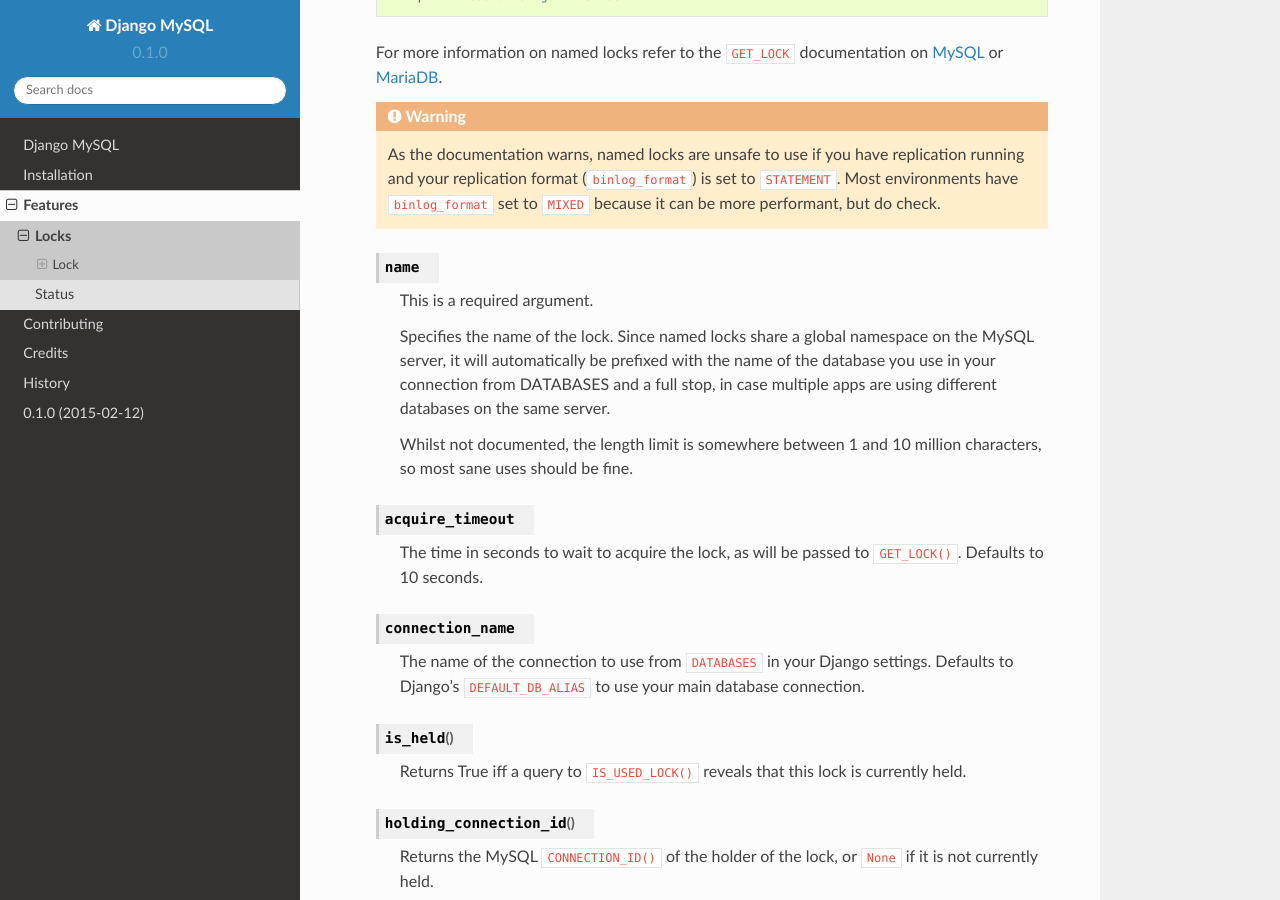
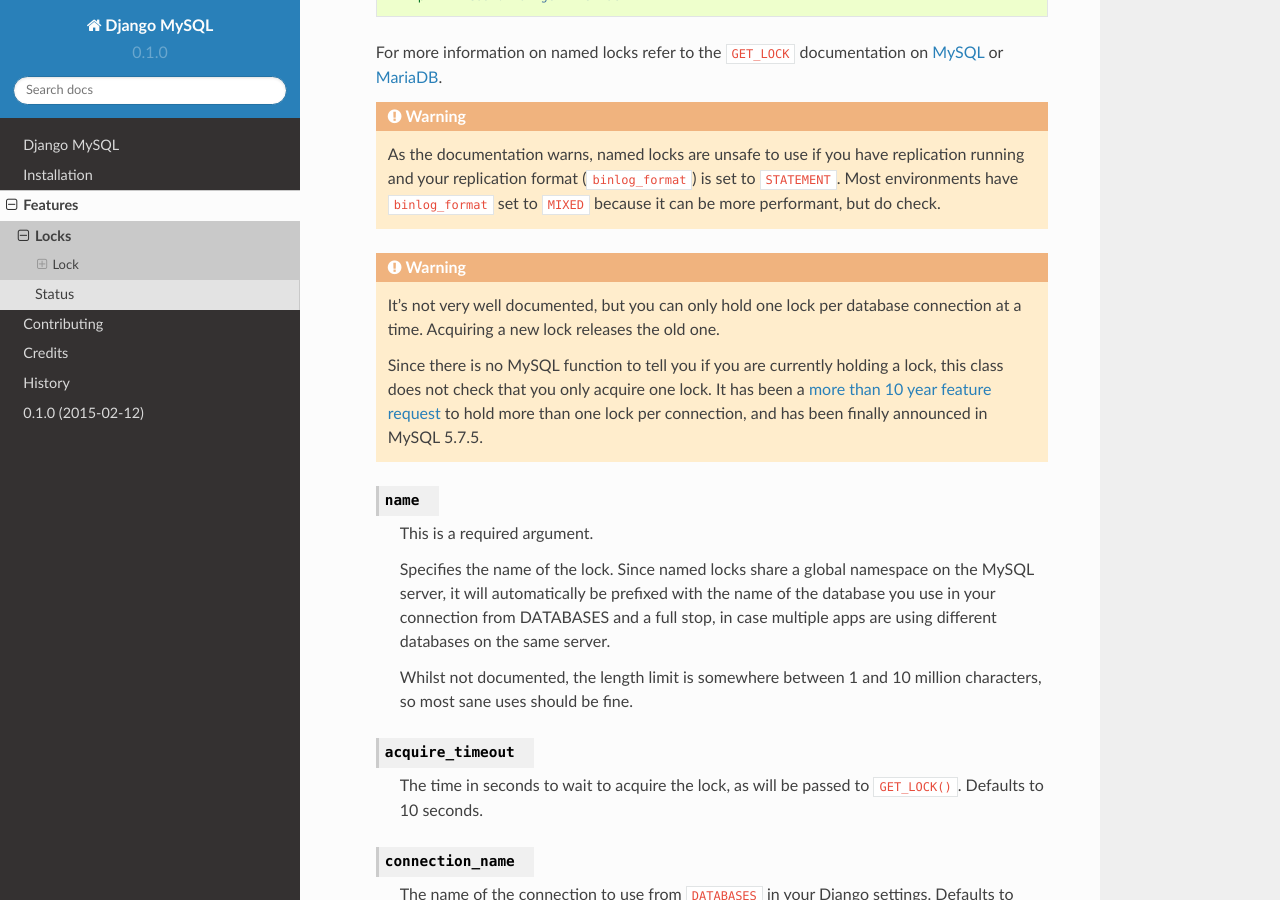
Before and after one commit to adamchainz/django-mysql, a Sphinx documentation site: the page built from docs/locks.rst, in a window 1280 px wide and 900 px high, scrolled down 636 px. Built offline with Sphinx 7.4.7 and the Read the Docs theme 2.0.0, drawn with Linux system fonts in a browser that asks for light colours.

Commit message:
Update documentation to add warning about only holding one lock per database connection

```diff
--- a/docs/locks.rst
+++ b/docs/locks.rst
@@ -43,6 +43,18 @@ Lock
         set to ``STATEMENT``. Most environments have ``binlog_format`` set to
         ``MIXED`` because it can be more performant, but do check.
 
+    .. warning::
+
+        It's not very well documented, but you can only hold one lock per
+        database connection at a time. Acquiring a new lock releases the old
+        one.
+
+        Since there is no MySQL function to tell you if you are currently
+        holding a lock, this class does not check that you only acquire one
+        lock. It has been a `more than 10 year feature request
+        <http://bugs.mysql.com/bug.php?id=1118>`_ to hold more than one lock
+        per connection, and has been finally announced in MySQL 5.7.5.
+
     .. attribute:: name
 
         This is a required argument.
```
